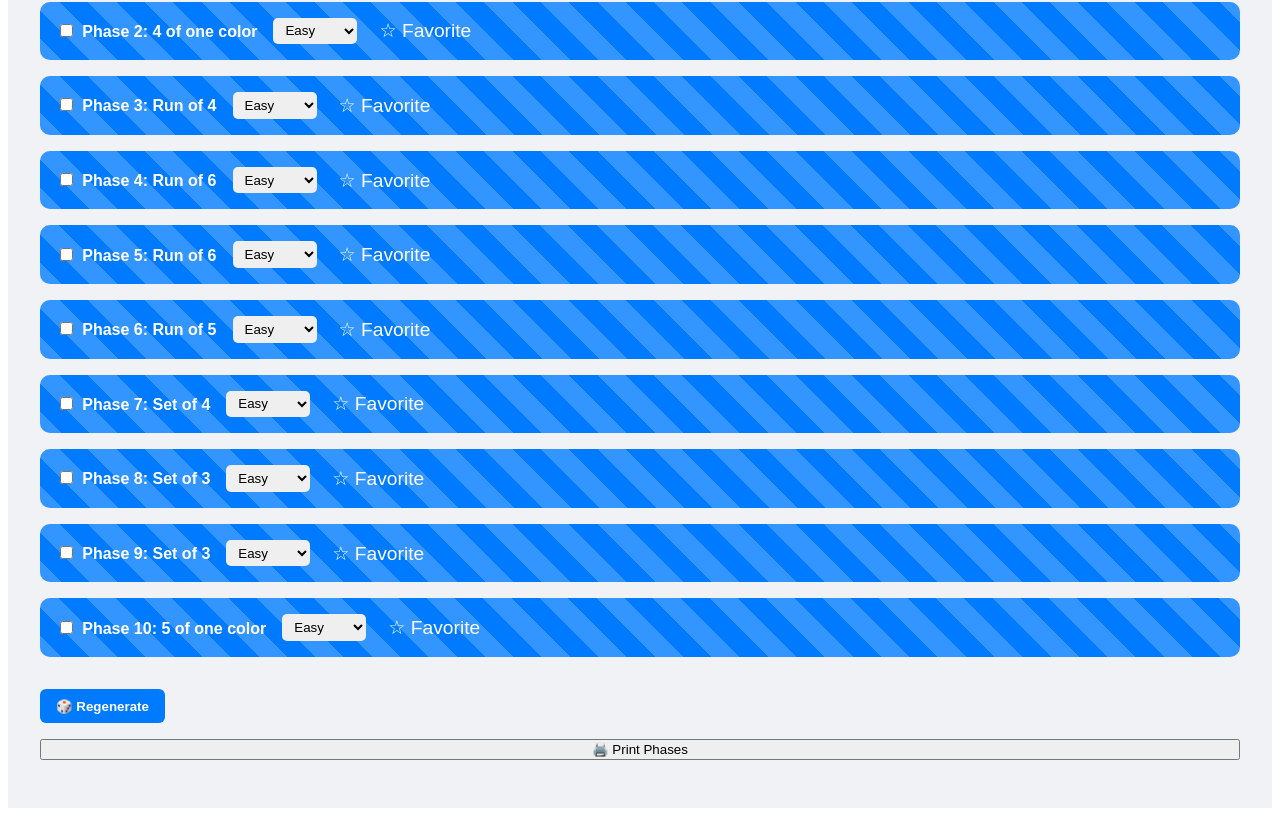
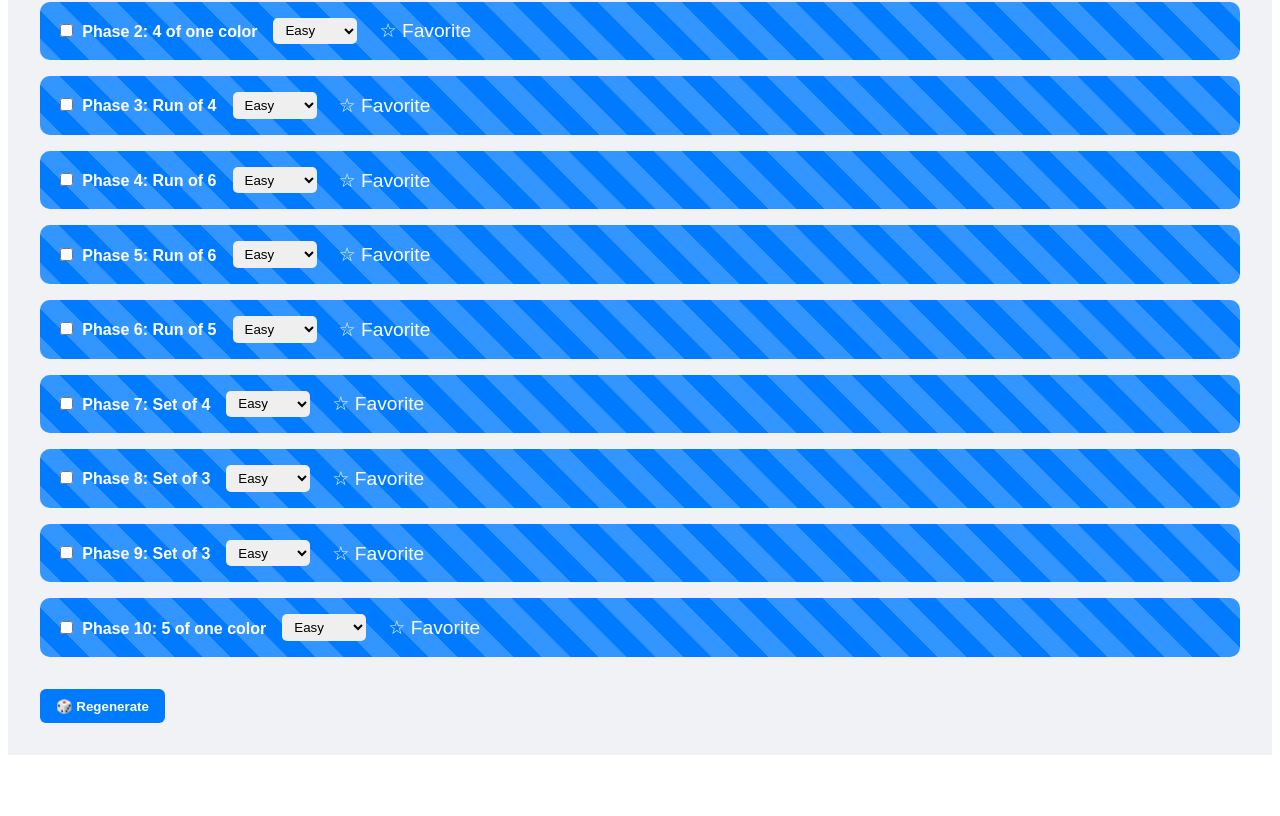
Before and after one commit to IronBryce2011/phase10-gen, a React (Vite) app: page / in a window 1280 px wide. Shown: the part 309-1125 px from the top of the page. After the commit the page ends 1072 px from the top, so only its background shows below. Built offline with nearby package versions, Linux system fonts and the light colour scheme.

Commit message:
Update App.jsx

```diff
--- a/src/App.jsx
+++ b/src/App.jsx
@@ -1,10 +1,7 @@
 import { useState } from "react";
 import { BrowserRouter as Router, Routes, Route, Link } from "react-router-dom";
-import { useRef } from "react";
-import { useReactToPrint } from "react-to-print";
-import PrintablePhases from "./PrintablePhases";
+import FavoritesList from "./favoritesList"; // make sure you have this component
 import generatePhase from "./generatePhase";
-import FavoritesList from "./favoritesList"; // make sure you have this component
 import "./App.css"; // import your CSS file
 
 function App() {
@@ -19,6 +16,7 @@ function App() {
     const stored = localStorage.getItem("favorites");
     return stored ? JSON.parse(stored) : [];
   });
+
   // Add this inside your component
   const setAllDifficulties = (newDifficulty) => {
     setDifficulties(Array(10).fill(newDifficulty));
@@ -32,11 +30,6 @@ const getMasterDifficulty = () => {
     }
     return "mixed"; // different values
   };
-
-  const printRef = useRef();
-const handlePrint = useReactToPrint({
-  content: () => printRef.current,
-});
 
   const regenerate = () => {
     const seen = new Set(phases.filter((_, i) => locked[i]));
@@ -96,7 +89,6 @@ return (
             path="/"
             element={
               <div className="phases-list">
-
                 {/* Master dropdown */}
                 <div className="master-dropdown">
                   <label>Set all difficulties: </label>
@@ -156,20 +148,6 @@ return (
                 <button className="regenerate-btn" onClick={regenerate}>
                   🎲 Regenerate
                 </button>
-              <button className="print-btn" onClick={handlePrint}>
-  🖨️ Print Phases
-</button>
-
-<div style={{ height: 0, overflow: "hidden" }}>
-  <PrintablePhases
-    ref={printRef}
-    phases={phases}
-    locked={locked}
-    difficulties={difficulties}
-  />
-</div>
-
-
               </div>
             }
           />
```
Lines whose indentation alone changed are shown as unchanged.
